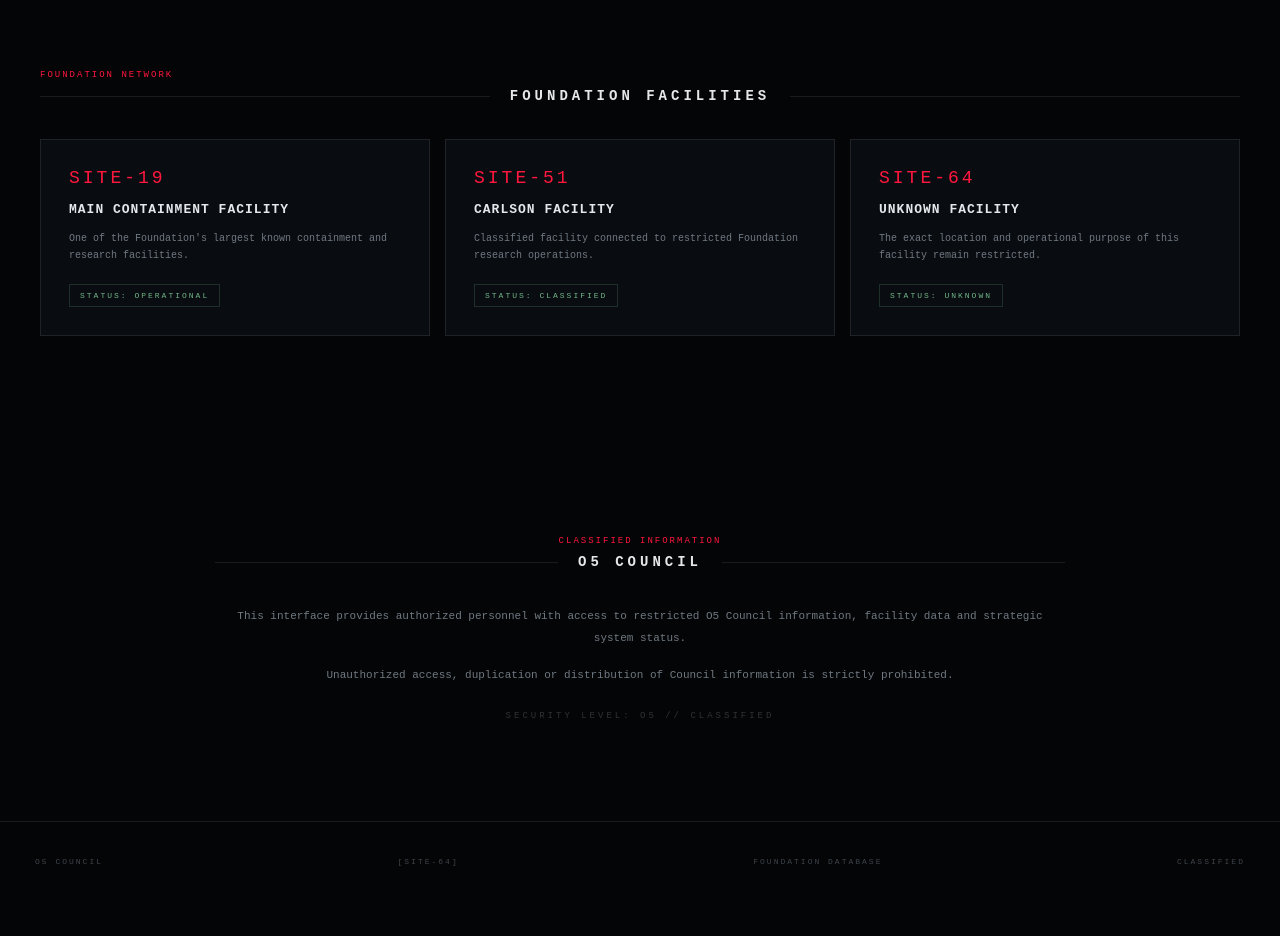
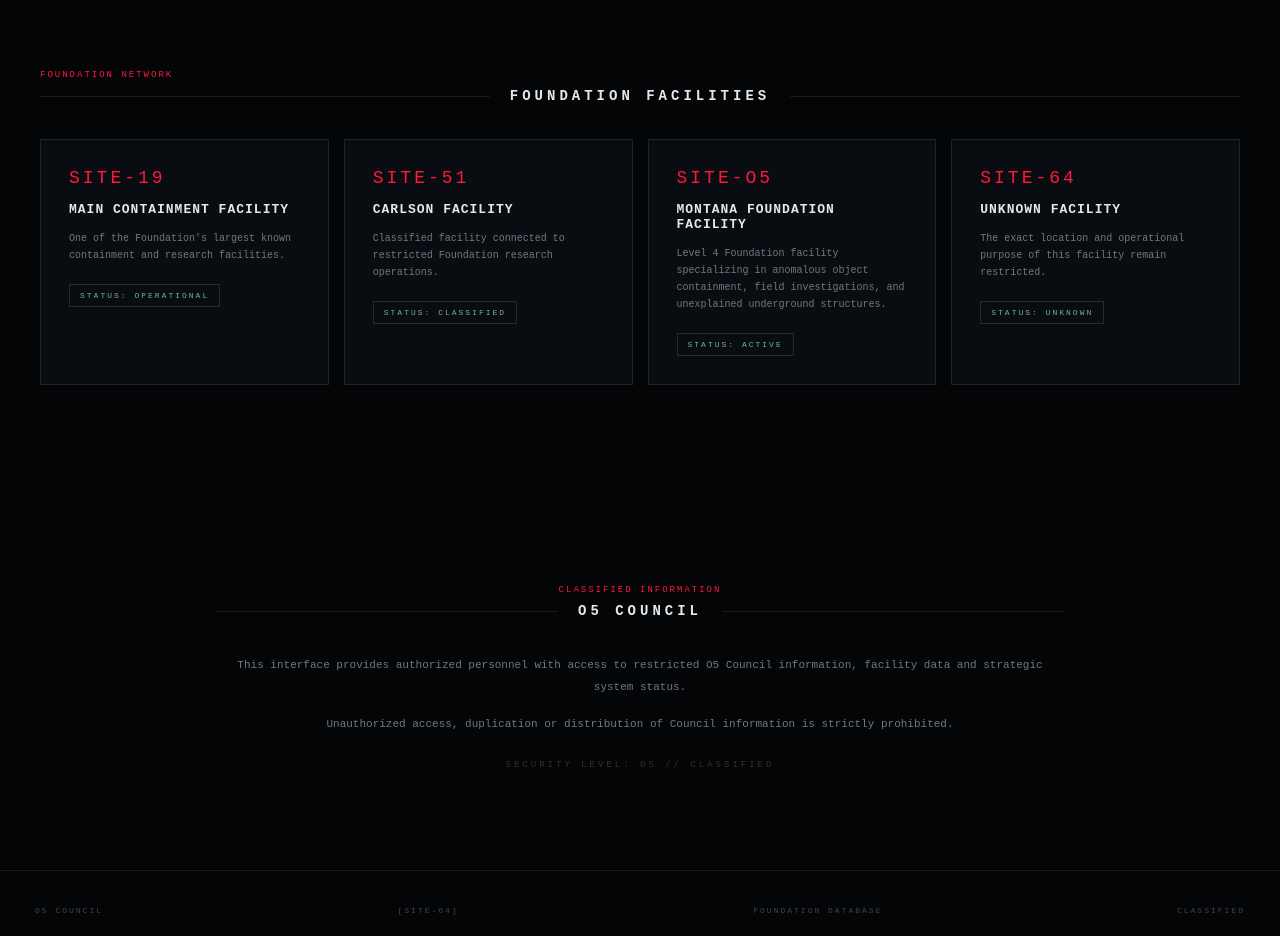
Before and after one commit to seyrek123/SCP-SITE64-PUBLIC, a website: page public/index.html in a window 1280 px wide. Shown: the part 4800-5736 px from the top of the page. Before the commit the page ends 5701 px from the top, so only its background shows below. Drawn offline with Linux system fonts and the light colour scheme.

Commit message:
Update public/index.html

```diff
--- a/public/index.html
+++ b/public/index.html
@@ -50,14 +50,10 @@ body {
 ===================================================== */
 
 body::before {
-
     content: "";
-
     position: fixed;
     inset: 0;
-
     pointer-events: none;
-
     opacity: .35;
 
     background:
@@ -72,18 +68,13 @@ body::before {
         );
 
     background-size: 40px 40px;
-
     z-index: -3;
 }
 
-
 body::after {
-
     content: "";
-
     position: fixed;
     inset: 0;
-
     pointer-events: none;
 
     background:
@@ -107,9 +98,7 @@ body::after {
 ===================================================== */
 
 .scanline {
-
     position: fixed;
-
     top: -5px;
     left: 0;
 
@@ -122,13 +111,11 @@ body::after {
         0 0 18px rgba(255,23,62,.65);
 
     z-index: 9999;
-
     pointer-events: none;
 
     animation:
         scan 8s linear infinite;
 }
-
 
 @keyframes scan {
 
@@ -148,9 +135,7 @@ body::after {
 ===================================================== */
 
 header {
-
     position: fixed;
-
     top: 0;
     left: 0;
 
@@ -158,7 +143,6 @@ header {
     height: 70px;
 
     display: flex;
-
     align-items: center;
     justify-content: space-between;
 
@@ -176,25 +160,17 @@ header {
     z-index: 1000;
 }
 
-
 .logo {
-
     display: flex;
-
     align-items: center;
-
     gap: 15px;
 
     font-size: 13px;
-
     font-weight: bold;
-
     letter-spacing: 3px;
 }
 
-
 .logo-symbol {
-
     width: 34px;
     height: 34px;
 
@@ -202,7 +178,6 @@ header {
         1px solid var(--red);
 
     display: grid;
-
     place-items: center;
 
     color: var(--red2);
@@ -212,25 +187,18 @@ header {
         rgba(201,0,36,.18);
 }
 
-
 .header-status {
-
     display: flex;
-
     align-items: center;
-
     gap: 12px;
 
     color: var(--muted);
 
     font-size: 10px;
-
     letter-spacing: 2px;
 }
 
-
 .status-dot {
-
     width: 7px;
     height: 7px;
 
@@ -246,7 +214,6 @@ header {
         statusPulse 2s infinite;
 }
 
-
 @keyframes statusPulse {
 
     0%,100% {
@@ -265,7 +232,6 @@ header {
 ===================================================== */
 
 nav {
-
     position: fixed;
 
     top: 70px;
@@ -293,27 +259,21 @@ nav {
     z-index: 999;
 }
 
-
 nav a {
-
     color: #626a72;
 
     text-decoration: none;
 
     font-size: 9px;
-
     letter-spacing: 2px;
 
     transition: .25s;
 
     position: relative;
-
     white-space: nowrap;
 }
 
-
 nav a::after {
-
     content: "";
 
     position: absolute;
@@ -333,17 +293,13 @@ nav a::after {
     transition: .25s;
 }
 
-
 nav a:hover,
 nav a.active {
-
     color: #fff;
 }
-
 
 nav a:hover::after,
 nav a.active::after {
-
     transform:
         scaleX(1);
 }
@@ -354,7 +310,6 @@ nav a.active::after {
 ===================================================== */
 
 main {
-
     width:
         min(
             1200px,
@@ -370,7 +325,6 @@ main {
 ===================================================== */
 
 .hero {
-
     min-height: 820px;
 
     display: flex;
@@ -385,9 +339,7 @@ main {
     position: relative;
 }
 
-
 .hero::before {
-
     content: "";
 
     position: absolute;
@@ -405,7 +357,6 @@ main {
         radar 12s linear infinite;
 }
 
-
 @keyframes radar {
 
     from {
@@ -418,47 +369,34 @@ main {
 
 }
 
-
 .hero-content {
-
     position: relative;
-
     z-index: 2;
 
     animation:
         heroIn 1s ease both;
 }
 
-
 @keyframes heroIn {
 
     from {
-
         opacity: 0;
-
         transform:
             translateY(35px);
-
     }
 
     to {
-
         opacity: 1;
-
         transform:
             translateY(0);
-
     }
 
 }
 
-
 .classification {
-
     color: var(--red2);
 
     font-size: 10px;
-
     letter-spacing: 5px;
 
     margin-bottom: 25px;
@@ -466,7 +404,6 @@ main {
     animation:
         flicker 4s infinite;
 }
-
 
 @keyframes flicker {
 
@@ -480,9 +417,7 @@ main {
 
 }
 
-
 .hero h1 {
-
     font-size:
         clamp(
             45px,
@@ -491,28 +426,21 @@ main {
         );
 
     letter-spacing: 8px;
-
     line-height: .95;
-
     font-weight: 700;
 }
 
-
 .hero-site {
-
     margin-top: 22px;
 
     color:
         rgba(255,255,255,.24);
 
     font-size: 14px;
-
     letter-spacing: 7px;
 }
 
-
 .hero-line {
-
     width: 170px;
     height: 1px;
 
@@ -527,14 +455,11 @@ main {
         rgba(201,0,36,.45);
 }
 
-
 .hero-sub {
-
     color:
         var(--muted);
 
     font-size: 11px;
-
     letter-spacing: 3px;
 }
 
@@ -544,27 +469,21 @@ main {
 ===================================================== */
 
 section {
-
     padding:
         100px 0;
 }
 
-
 .section-header {
-
     display: flex;
-
     align-items: center;
 
     gap: 20px;
 
     margin-bottom: 35px;
 }
-
 
 .section-header::before,
 .section-header::after {
-
     content: "";
 
     height: 1px;
@@ -575,24 +494,18 @@ section {
     flex: 1;
 }
 
-
 .section-header h2 {
-
     font-size: 14px;
-
     letter-spacing: 4px;
 
     white-space: nowrap;
 }
 
-
 .section-class {
-
     color:
         var(--red2);
 
     font-size: 9px;
-
     letter-spacing: 2px;
 
     margin-bottom: 8px;
@@ -604,7 +517,6 @@ section {
 ===================================================== */
 
 .council-status {
-
     display: grid;
 
     grid-template-columns:
@@ -613,9 +525,7 @@ section {
     gap: 12px;
 }
 
-
 .status-card {
-
     background:
         var(--panel);
 
@@ -625,13 +535,10 @@ section {
     padding: 24px;
 
     position: relative;
-
     overflow: hidden;
 }
 
-
 .status-card::before {
-
     content: "";
 
     position: absolute;
@@ -651,44 +558,32 @@ section {
     transition: .35s;
 }
 
-
 .status-card:hover::before {
-
     transform:
         scaleY(1);
 }
 
-
 .status-label {
-
     color:
         #596169;
 
     font-size: 8px;
-
     letter-spacing: 2px;
 }
 
-
 .status-value {
-
     margin-top: 13px;
 
     font-size: 18px;
-
     letter-spacing: 2px;
 }
 
-
 .status-value.online {
-
     color:
         var(--green);
 }
 
-
 .status-value.warning {
-
     color:
         var(--yellow);
 }
@@ -699,7 +594,6 @@ section {
 ===================================================== */
 
 .requirements-grid {
-
     display: grid;
 
     grid-template-columns:
@@ -708,9 +602,7 @@ section {
     gap: 18px;
 }
 
-
 .requirement {
-
     background:
         var(--panel);
 
@@ -722,9 +614,7 @@ section {
     transition: .3s;
 }
 
-
 .requirement:hover {
-
     transform:
         translateY(-4px);
 
@@ -732,51 +622,37 @@ section {
         rgba(201,0,36,.35);
 }
 
-
 .requirement-number {
-
     color:
         var(--red);
 
     font-size: 10px;
-
     letter-spacing: 3px;
 }
 
-
 .requirement h3 {
-
     margin-top: 12px;
 
     font-size: 17px;
-
     letter-spacing: 2px;
 }
 
-
 .requirement p {
-
     margin-top: 13px;
 
     color:
         var(--muted);
 
     font-size: 11px;
-
     line-height: 1.8;
 }
 
-
 .requirement ul {
-
     margin-top: 20px;
-
     padding-left: 20px;
 }
 
-
 .requirement li {
-
     color:
         #a6adb4;
 
@@ -787,9 +663,7 @@ section {
     line-height: 1.6;
 }
 
-
 .requirement li::marker {
-
     color:
         var(--red);
 }
@@ -800,7 +674,6 @@ section {
 ===================================================== */
 
 .satellite {
-
     background:
         linear-gradient(
             135deg,
@@ -816,33 +689,24 @@ section {
     padding: 45px;
 
     position: relative;
-
     overflow: hidden;
 }
 
-
 .satellite-top {
-
     display: flex;
 
     align-items: center;
-
     justify-content: space-between;
 
     gap: 20px;
 }
 
-
 .satellite-title {
-
     font-size: 21px;
-
     letter-spacing: 3px;
 }
 
-
 .satellite-status {
-
     padding:
         9px 14px;
 
@@ -854,13 +718,10 @@ section {
         var(--yellow);
 
     font-size: 9px;
-
     letter-spacing: 2px;
 }
 
-
 .satellite-description {
-
     max-width: 800px;
 
     margin-top: 20px;
@@ -869,13 +730,10 @@ section {
         #8b939b;
 
     font-size: 11px;
-
     line-height: 1.9;
 }
 
-
 .material-grid {
-
     margin-top: 30px;
 
     display: grid;
@@ -886,9 +744,7 @@ section {
     gap: 10px;
 }
 
-
 .material {
-
     padding: 18px;
 
     border:
@@ -899,27 +755,21 @@ section {
         rgba(0,0,0,.18);
 }
 
-
 .material-name {
-
     color:
         #777f87;
 
     font-size: 8px;
-
     letter-spacing: 2px;
 }
 
-
 .material-value {
-
     margin-top: 10px;
 
     color:
         var(--red2);
 
     font-size: 12px;
-
     letter-spacing: 1px;
 }
 
@@ -929,7 +779,6 @@ section {
 ===================================================== */
 
 .request-grid {
-
     display: grid;
 
     grid-template-columns:
@@ -938,9 +787,7 @@ section {
     gap: 20px;
 }
 
-
 .request-card {
-
     background:
         var(--panel);
 
@@ -952,23 +799,17 @@ section {
     position: relative;
 }
 
-
 .request-card.normal {
-
     border-top:
         2px solid var(--blue);
 }
 
-
 .request-card.o5 {
-
     border-top:
         2px solid var(--purple);
 }
 
-
 .request-title {
-
     font-size: 18px;
 
     letter-spacing: 3px;
@@ -976,22 +817,17 @@ section {
     margin-bottom: 8px;
 }
 
-
 .request-description {
-
     color:
         var(--muted);
 
     font-size: 10px;
-
     line-height: 1.8;
 
     margin-bottom: 25px;
 }
 
-
 .request-badge {
-
     display: inline-block;
 
     margin-bottom: 20px;
@@ -1003,14 +839,10 @@ section {
         1px solid;
 
     font-size: 8px;
-
     letter-spacing: 2px;
 }
 
-
-.request-card.normal
-.request-badge {
-
+.request-card.normal .request-badge {
     color:
         var(--blue);
 
@@ -1018,10 +850,7 @@ section {
         rgba(79,140,255,.4);
 }
 
-
-.request-card.o5
-.request-badge {
-
+.request-card.o5 .request-badge {
     color:
         var(--purple);
 
@@ -1029,32 +858,25 @@ section {
         rgba(155,108,255,.4);
 }
 
-
 .form-row {
-
     margin-bottom: 18px;
 }
 
-
 .form-row label {
-
     display: block;
 
     color:
         #686f77;
 
     font-size: 8px;
-
     letter-spacing: 2px;
 
     margin-bottom: 8px;
 }
-
 
 .form-row input,
 .form-row textarea,
 .form-row select {
-
     width: 100%;
 
     background:
@@ -1079,19 +901,14 @@ section {
         .25s;
 }
 
-
 .form-row textarea {
-
     min-height: 120px;
-
     resize: vertical;
 }
-
 
 .form-row input:focus,
 .form-row textarea:focus,
 .form-row select:focus {
-
     border-color:
         var(--red);
 
@@ -1100,9 +917,7 @@ section {
         rgba(201,0,36,.08);
 }
 
-
 .request-submit {
-
     width: 100%;
 
     padding: 15px;
@@ -1119,7 +934,6 @@ section {
         inherit;
 
     font-size: 10px;
-
     letter-spacing: 3px;
 
     cursor: pointer;
@@ -1128,9 +942,7 @@ section {
         .25s;
 }
 
-
 .normal .request-submit {
-
     border-color:
         var(--blue);
 
@@ -1138,16 +950,12 @@ section {
         rgba(79,140,255,.07);
 }
 
-
 .normal .request-submit:hover {
-
     background:
         var(--blue);
 }
 
-
 .o5 .request-submit {
-
     border-color:
         var(--purple);
 
@@ -1155,22 +963,16 @@ section {
         rgba(155,108,255,.07);
 }
 
-
 .o5 .request-submit:hover {
-
     background:
         var(--purple);
 }
 
-
 .scp-field {
-
     display: none;
 }
 
-
 .ack-row {
-
     display: flex;
 
     align-items: center;
@@ -1181,22 +983,17 @@ section {
         #858d95;
 
     font-size: 9px;
-
     line-height: 1.6;
 }
 
-
 .ack-row input {
-
     width: auto;
 
     accent-color:
         var(--purple);
 }
 
-
 .request-result {
-
     margin-top: 15px;
 
     padding: 13px;
@@ -1207,13 +1004,10 @@ section {
         1px solid;
 
     font-size: 9px;
-
     line-height: 1.7;
 }
 
-
 .request-result.success {
-
     display: block;
 
     border-color:
@@ -1223,9 +1017,7 @@ section {
         var(--green);
 }
 
-
 .request-result.error {
-
     display: block;
 
     border-color:
@@ -1235,9 +1027,7 @@ section {
         #ff7b91;
 }
 
-
 .request-id {
-
     color:
         white;
 
@@ -1254,7 +1044,6 @@ section {
 ===================================================== */
 
 .permit-layout {
-
     display: grid;
 
     grid-template-columns:
@@ -1263,9 +1052,7 @@ section {
     gap: 20px;
 }
 
-
 .permit-form {
-
     background:
         var(--panel);
 
@@ -1275,9 +1062,7 @@ section {
     padding: 35px;
 }
 
-
 .permit-info {
-
     background:
         var(--panel2);
 
@@ -1287,30 +1072,22 @@ section {
     padding: 35px;
 }
 
-
 .permit-info h3 {
-
     font-size: 15px;
-
     letter-spacing: 2px;
 }
 
-
 .permit-info p {
-
     margin-top: 18px;
 
     color:
         var(--muted);
 
     font-size: 10px;
-
     line-height: 1.8;
 }
 
-
 .permit-rule {
-
     display: flex;
 
     gap: 12px;
@@ -1321,13 +1098,10 @@ section {
         #8f979e;
 
     font-size: 9px;
-
     line-height: 1.7;
 }
 
-
 .permit-rule span {
-
     color:
         var(--red2);
 }
@@ -1338,18 +1112,15 @@ section {
 ===================================================== */
 
 .site-grid {
-
     display: grid;
 
     grid-template-columns:
-        repeat(3,1fr);
+        repeat(4,1fr);
 
     gap: 15px;
 }
 
-
 .site-card {
-
     background:
         var(--panel);
 
@@ -1361,9 +1132,7 @@ section {
     transition: .3s;
 }
 
-
 .site-card:hover {
-
     transform:
         translateY(-5px);
 
@@ -1371,43 +1140,32 @@ section {
         rgba(201,0,36,.4);
 }
 
-
 .site-number {
-
     color:
         var(--red2);
 
     font-size: 18px;
-
     letter-spacing: 3px;
 }
 
-
 .site-card h3 {
-
     margin-top: 14px;
 
     font-size: 13px;
-
     letter-spacing: 1px;
 }
 
-
 .site-card p {
-
     margin-top: 13px;
 
     color:
         var(--muted);
 
     font-size: 10px;
-
     line-height: 1.7;
 }
 
-
 .site-status {
-
     display: inline-block;
 
     margin-top: 20px;
@@ -1423,7 +1181,6 @@ section {
         var(--green);
 
     font-size: 8px;
-
     letter-spacing: 2px;
 }
 
@@ -1433,7 +1190,6 @@ section {
 ===================================================== */
 
 .warning-panel {
-
     border:
         1px solid
         rgba(201,0,36,.3);
@@ -1446,28 +1202,21 @@ section {
     text-align: center;
 }
 
-
 .warning-symbol {
-
     color:
         var(--red2);
 
     font-size: 28px;
 }
 
-
 .warning-panel h3 {
-
     margin-top: 14px;
 
     font-size: 15px;
-
     letter-spacing: 3px;
 }
 
-
 .warning-panel p {
-
     margin: 15px auto 0;
 
     max-width: 800px;
@@ -1476,7 +1225,6 @@ section {
         #858d95;
 
     font-size: 10px;
-
     line-height: 1.8;
 }
 
@@ -1486,7 +1234,6 @@ section {
 ===================================================== */
 
 .about {
-
     max-width: 850px;
 
     margin: auto;
@@ -1494,29 +1241,23 @@ section {
     text-align: center;
 }
 
-
 .about p {
-
     color:
         var(--muted);
 
     font-size: 11px;
-
     line-height: 2;
 
     margin-top: 15px;
 }
 
-
 .classified {
-
     margin-top: 25px;
 
     color:
         rgba(255,255,255,.18);
 
     font-size: 9px;
-
     letter-spacing: 3px;
 }
 
@@ -1526,7 +1267,6 @@ section {
 ===================================================== */
 
 footer {
-
     border-top:
         1px solid var(--line);
 
@@ -1540,7 +1280,6 @@ footer {
         #3e454c;
 
     font-size: 8px;
-
     letter-spacing: 2px;
 }
 
@@ -1550,7 +1289,6 @@ footer {
 ===================================================== */
 
 #toast {
-
     position: fixed;
 
     right: 25px;
@@ -1568,7 +1306,6 @@ footer {
     color: white;
 
     font-size: 9px;
-
     letter-spacing: 1px;
 
     transform:
@@ -1584,9 +1321,7 @@ footer {
     z-index: 5000;
 }
 
-
 #toast.show {
-
     transform:
         translateY(0);
 
@@ -1598,16 +1333,23 @@ footer {
    RESPONSIVE
 ===================================================== */
 
+@media (max-width: 1050px) {
+
+    .site-grid {
+        grid-template-columns:
+            repeat(2,1fr);
+    }
+
+}
+
 @media (max-width: 850px) {
 
     header {
-
         padding:
             0 18px;
     }
 
     nav {
-
         justify-content:
             flex-start;
 
@@ -1621,7 +1363,6 @@ footer {
     }
 
     .header-status {
-
         display:
             none;
     }
@@ -1632,25 +1373,21 @@ footer {
     .permit-layout,
     .site-grid,
     .material-grid {
-
         grid-template-columns:
             1fr;
     }
 
     section {
-
         padding:
             70px 0;
     }
 
     .hero {
-
         min-height:
             700px;
     }
 
     .hero::before {
-
         width:
             350px;
 
@@ -1659,13 +1396,11 @@ footer {
     }
 
     .satellite {
-
         padding:
             28px 20px;
     }
 
     .satellite-top {
-
         align-items:
             flex-start;
 
@@ -1674,7 +1409,6 @@ footer {
     }
 
     footer {
-
         flex-direction:
             column;
 
@@ -1689,7 +1423,6 @@ footer {
 </head>
 
 <body>
-
 
 <div class="scanline"></div>
 
@@ -2336,7 +2069,6 @@ footer {
             </form>
 
         </div>
-
 
 
         <!-- O5 REQUEST -->
@@ -2692,6 +2424,8 @@ footer {
     <div class="site-grid">
 
 
+        <!-- SITE-19 -->
+
         <article class="site-card">
 
             <div class="site-number">
@@ -2714,6 +2448,8 @@ footer {
         </article>
 
 
+        <!-- SITE-51 -->
+
         <article class="site-card">
 
             <div class="site-number">
@@ -2735,6 +2471,34 @@ footer {
 
         </article>
 
+
+        <!-- SITE-O5 -->
+
+        <article class="site-card">
+
+            <div class="site-number">
+                SITE-O5
+            </div>
+
+            <h3>
+                MONTANA FOUNDATION FACILITY
+            </h3>
+
+            <p>
+                Level 4 Foundation facility specializing in
+                anomalous object containment, field
+                investigations, and unexplained underground
+                structures.
+            </p>
+
+            <span class="site-status">
+                STATUS: ACTIVE
+            </span>
+
+        </article>
+
+
+        <!-- SITE-64 -->
 
         <article class="site-card">
 
@@ -2843,17 +2607,14 @@ const sections =
         "section[id]"
     );
 
-
 const navLinks =
     document.querySelectorAll(
         "nav a[href^='#']"
     );
 
-
 function updateNavigation() {
 
     let current = "home";
-
 
     sections.forEach(section => {
 
@@ -2862,7 +2623,6 @@ function updateNavigation() {
                 .getBoundingClientRect()
                 .top;
 
-
         if (top <= 160) {
 
             current =
@@ -2871,7 +2631,6 @@ function updateNavigation() {
         }
 
     });
-
 
     navLinks.forEach(link => {
 
@@ -2880,7 +2639,6 @@ function updateNavigation() {
                 .getAttribute("href")
                 .substring(1);
 
-
         link.classList.toggle(
             "active",
             target === current
@@ -2890,13 +2648,11 @@ function updateNavigation() {
 
 }
 
-
 window.addEventListener(
     "scroll",
     updateNavigation
 );
 
-
 updateNavigation();
 
 
@@ -2909,17 +2665,14 @@ const toast =
         "toast"
     );
 
-
 function showToast(message) {
 
     toast.textContent =
         message;
-
 
     toast.classList.add(
         "show"
     );
-
 
     setTimeout(() => {
 
@@ -2941,13 +2694,11 @@ const normalType =
         "normalType"
     );
 
-
 const scpField =
     document.getElementById(
         "scpField"
     );
 
-
 normalType.addEventListener(
     "change",
     () => {
@@ -3027,19 +2778,16 @@ const normalRequestForm =
         "normalRequestForm"
     );
 
-
 const normalResult =
     document.getElementById(
         "normalResult"
     );
 
-
 normalRequestForm.addEventListener(
     "submit",
     async event => {
 
         event.preventDefault();
-
 
         const name =
             document
@@ -3049,14 +2797,12 @@ normalRequestForm.addEventListener(
                 .value
                 .trim();
 
-
         const type =
             document
                 .getElementById(
                     "normalType"
                 )
                 .value;
-
 
         const scp =
             document
@@ -3066,7 +2812,6 @@ normalRequestForm.addEventListener(
                 .value
                 .trim();
 
-
         const message =
             document
                 .getElementById(
@@ -3075,10 +2820,8 @@ normalRequestForm.addEventListener(
                 .value
                 .trim();
 
-
         normalResult.className =
             "request-result";
-
 
         try {
 
@@ -3124,10 +2867,8 @@ normalRequestForm.addEventListener(
                     }
                 );
 
-
             const data =
                 await response.json();
-
 
             if (
                 !response.ok ||
@@ -3141,10 +2882,8 @@ normalRequestForm.addEventListener(
 
             }
 
-
             normalResult.className =
                 "request-result success";
-
 
             normalResult.innerHTML =
 
@@ -3162,19 +2901,15 @@ normalRequestForm.addEventListener(
 
                 "STATUS: PENDING";
 
-
             showToast(
                 "NORMAL REQUEST SUBMITTED"
             );
 
-
             normalRequestForm.reset();
-
 
             scpField.style.display =
                 "none";
 
-
         }
 
         catch (error) {
@@ -3182,10 +2917,8 @@ normalRequestForm.addEventListener(
             normalResult.className =
                 "request-result error";
 
-
             normalResult.textContent =
                 error.message;
-
 
             showToast(
                 "REQUEST FAILED"
@@ -3206,19 +2939,16 @@ const o5RequestForm =
         "o5RequestForm"
     );
 
-
 const o5Result =
     document.getElementById(
         "o5Result"
     );
 
-
 o5RequestForm.addEventListener(
     "submit",
     async event => {
 
         event.preventDefault();
-
 
         const name =
             document
@@ -3228,7 +2958,6 @@ o5RequestForm.addEventListener(
                 .value
                 .trim();
 
-
         const rank =
             document
                 .getElementById(
@@ -3237,7 +2966,6 @@ o5RequestForm.addEventListener(
                 .value
                 .trim();
 
-
         const councilId =
             document
                 .getElementById(
@@ -3246,7 +2974,6 @@ o5RequestForm.addEventListener(
                 .value
                 .trim();
 
-
         const reason =
             document
                 .getElementById(
@@ -3255,7 +2982,6 @@ o5RequestForm.addEventListener(
                 .value
                 .trim();
 
-
         const acknowledgement =
             document
                 .getElementById(
@@ -3263,10 +2989,8 @@ o5RequestForm.addEventListener(
                 )
                 .checked;
 
-
         o5Result.className =
             "request-result";
-
 
         try {
 
@@ -3303,10 +3027,8 @@ o5RequestForm.addEventListener(
                     }
                 );
 
-
             const data =
                 await response.json();
-
 
             if (
                 !response.ok ||
@@ -3320,10 +3042,8 @@ o5RequestForm.addEventListener(
 
             }
 
-
             o5Result.className =
                 "request-result success";
-
 
             o5Result.innerHTML =
 
@@ -3341,12 +3061,10 @@ o5RequestForm.addEventListener(
 
                 "STATUS: PENDING";
 
-
             showToast(
                 "O5 COUNCIL REQUEST SUBMITTED"
             );
 
-
             o5RequestForm.reset();
 
         }
@@ -3356,10 +3074,8 @@ o5RequestForm.addEventListener(
             o5Result.className =
                 "request-result error";
 
-
             o5Result.textContent =
                 error.message;
-
 
             showToast(
                 "O5 REQUEST FAILED"
@@ -3380,13 +3096,11 @@ const departureForm =
         "departureForm"
     );
 
-
 departureForm.addEventListener(
     "submit",
     async event => {
 
         event.preventDefault();
-
 
         const name =
             document
@@ -3396,7 +3110,6 @@ departureForm.addEventListener(
                 .value
                 .trim();
 
-
         const rank =
             document
                 .getElementById(
@@ -3405,7 +3118,6 @@ departureForm.addEventListener(
                 .value
                 .trim();
 
-
         const councilId =
             document
                 .getElementById(
@@ -3414,7 +3126,6 @@ departureForm.addEventListener(
                 .value
                 .trim();
 
-
         const reason =
             document
                 .getElementById(
@@ -3423,7 +3134,6 @@ departureForm.addEventListener(
                 .value
                 .trim();
 
-
         try {
 
             const response =
@@ -3460,10 +3170,8 @@ departureForm.addEventListener(
                     }
                 );
 
-
             const data =
                 await response.json();
-
 
             if (
                 !response.ok ||
@@ -3477,11 +3185,9 @@ departureForm.addEventListener(
 
             }
 
-
             showToast(
                 "DEPARTURE REQUEST SUBMITTED"
             );
-
 
             departureForm.reset();
 
@@ -3530,7 +3236,6 @@ const observer =
         }
     );
 
-
 document
     .querySelectorAll(
         ".requirement, .site-card, .status-card, .satellite, .request-card, .permit-layout"
```
